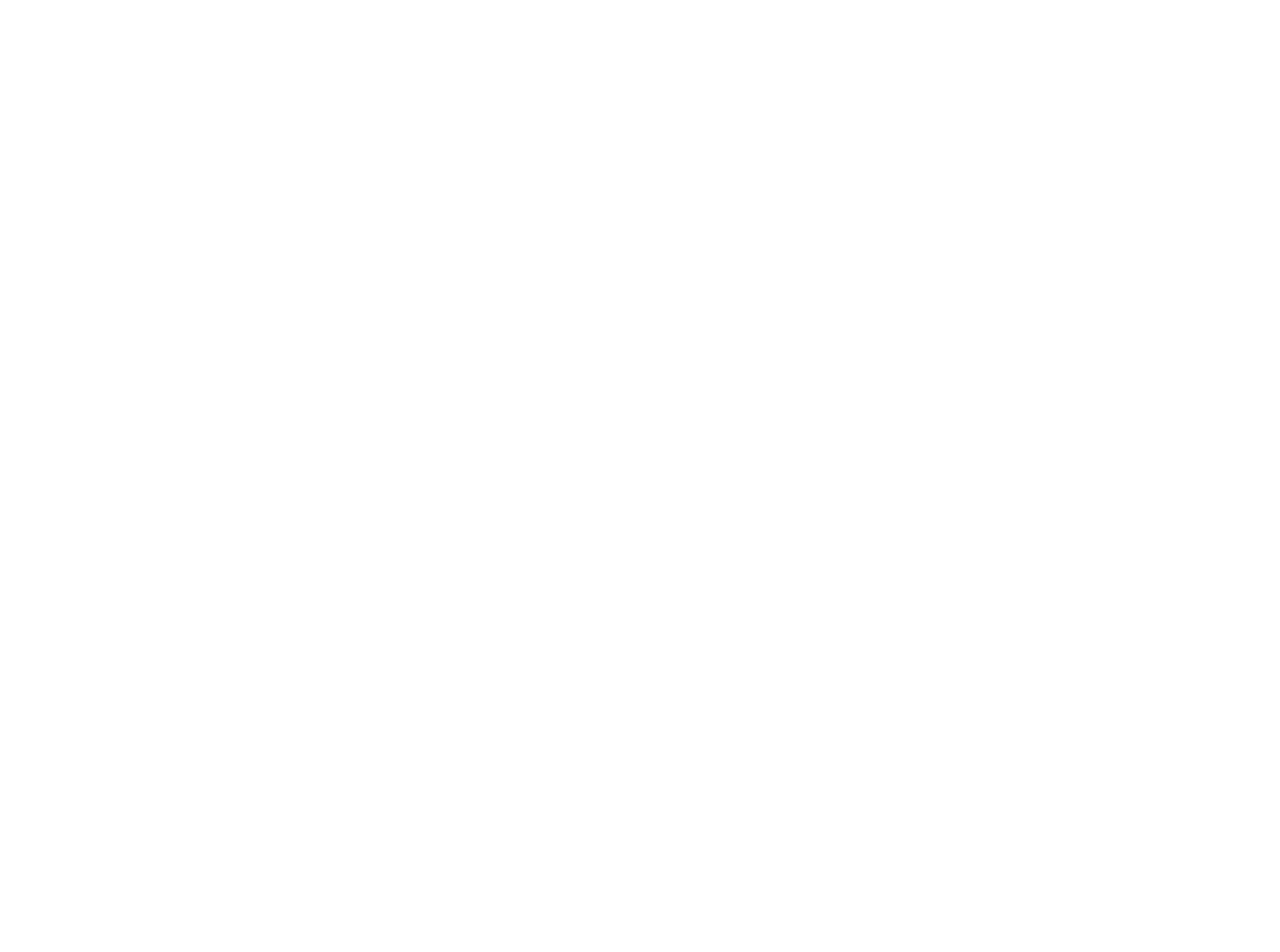
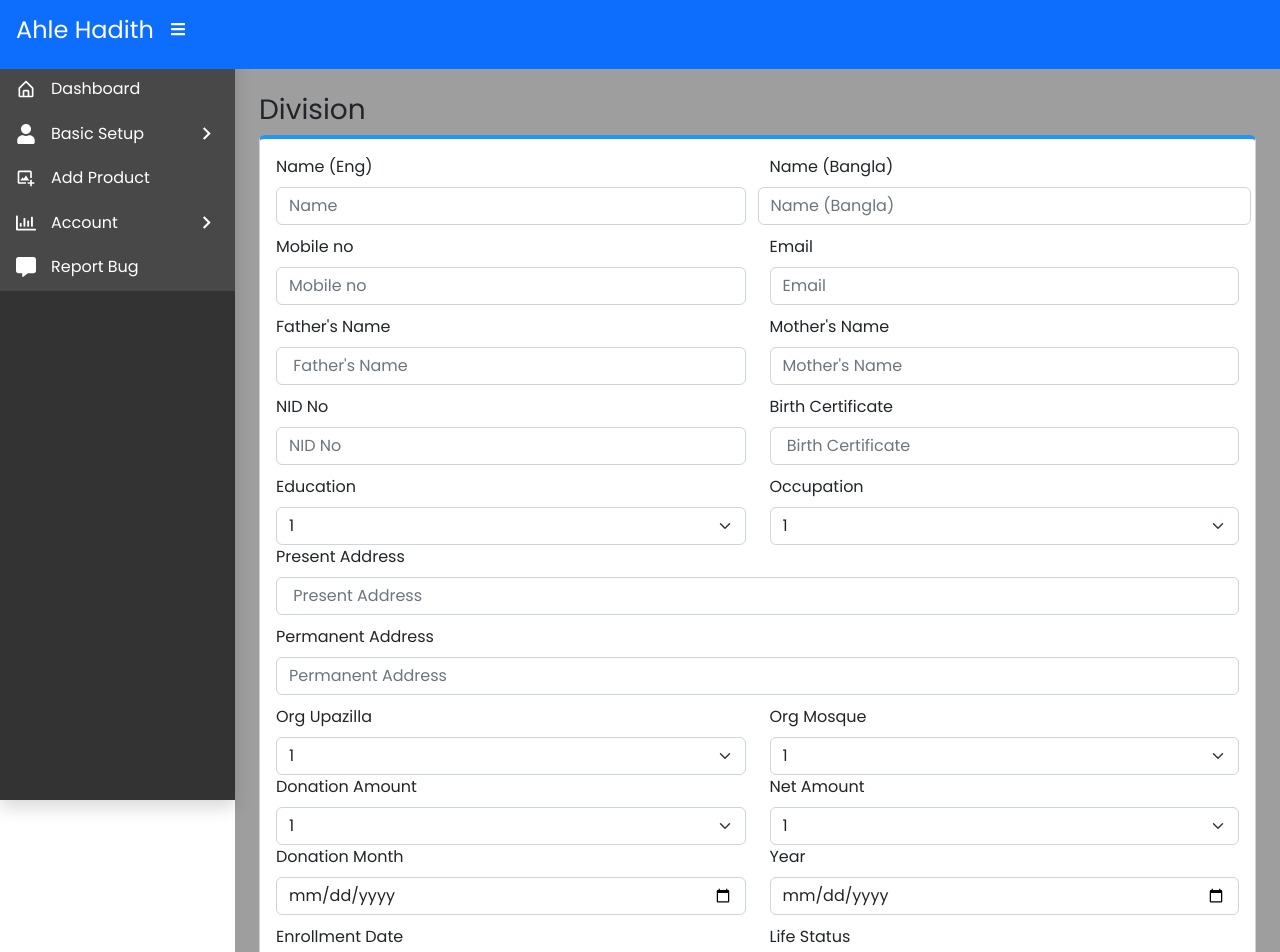
Before and after one commit to MehediHasan25/Aahle-Hadith, a React (Vite) app: page /donar in a window 1280 px wide. Before the commit this address had no page. Shown: the top 952 px of the page. Before the commit the page ends 800 px from the top, so only its background shows below. Built offline with nearby package versions, Linux system fonts and the light colour scheme.

Commit message:
Donar enrollment added

```diff
--- a/src/App.jsx
+++ b/src/App.jsx
@@ -14,6 +14,7 @@ import Division from './component/user/basicSetup/Division';
 import District from './component/user/basicSetup/District';
 import Upazila from './component/user/basicSetup/Upazila';
 import Mosque from './component/user/basicSetup/Mosque';
+import DonarEnrollment from './component/user/basicSetup/DonarEnrollment';
 // import District from './component/District';
 // import { NotificationContainer } from 'react-notifications';
 import toast, { Toaster } from 'react-hot-toast';
@@ -36,6 +37,7 @@ function App() {
       <Route  path="/district" element={ <MainLayout><District/></MainLayout>}/>
       <Route  path="/upazila" element={ <MainLayout><Upazila/></MainLayout>}/>
       <Route  path="/mosque" element={ <MainLayout><Mosque/></MainLayout>}/>
+      <Route  path="/donar" element={ <MainLayout><DonarEnrollment/></MainLayout>}/>
     </Routes>
 
     <Toaster />
--- /dev/null
+++ b/src/component/user/basicSetup/DonarEnrollment.jsx
@@ -0,0 +1,244 @@
+import React from 'react'
+
+const DonarEnrollment = () => {
+  return (
+    <div className="page-content p-4">
+      <div className="pg_title">
+        <h3>Division</h3>
+      </div>
+      <div className="form card p-3">
+        <form action="">
+            <div className="row">
+                <div className="col-md-6">
+                    <div>
+                        <label className="form-label">
+                        Name (Eng)
+                        </label>
+                        <input type="text" className="form-control" name="name" value="" placeholder="Name" />
+                    </div>
+
+                </div>
+                <div className="col-md-6">
+                    <div className="row">
+                        <label className="form-label col-md-4">
+                        Name (Bangla)
+                        </label>
+                        <input type="text" className="form-control col-md-8"  placeholder="Name (Bangla)" name="name" />
+                    </div>
+                </div>
+            </div>
+            <div className="row">
+                <div className="col-md-6">
+                    <div>
+                    <label className="form-label">
+                    Mobile no
+                        </label>
+                        <input type="text" className="form-control"  placeholder="Mobile no" name="mobile_no" />
+                    </div>
+
+                </div>
+                <div className="col-md-6">
+                <div className="">
+                    <label className="form-label">
+                       Email
+                        </label>
+                        <input type="email" className="form-control"  placeholder="Email" name="email" />
+                    </div>
+                </div>
+            </div>
+            <div className="row">
+                <div className="col-md-6">
+                    <div>
+                    <label className="form-label">
+                   Father's Name
+                        </label>
+                        <input type="text" className="form-control" placeholder=" Father's Name" name="name" />
+                    </div>
+
+                </div>
+                <div className="col-md-6">
+                    <div className="">
+                        <label className="form-label">
+                         Mother's Name
+                        </label>
+                        <input type="text" className="form-control"  placeholder="Mother's Name" name="name" />
+                    </div>
+                </div>
+            </div>
+            <div className="row">
+                <div className="col-md-6">
+                    <div>
+                    <label className="form-label">
+                 NID No
+                        </label>
+                        <input type="text" className="form-control" placeholder="NID No" name="email" />
+                    </div>
+
+                </div>
+                <div className="col-md-6">
+                <div className="">
+                    <label className="form-label">
+                  Birth Certificate
+                        </label>
+                        <input type="text" className="form-control"  placeholder=" Birth Certificate" name="" />
+                    </div>
+                </div>
+            </div>
+            <div className="row">
+                <div className="col-md-6">
+                    <div>
+                    <label className="form-label">
+                  Education
+                        </label>
+                        <select className="form-select" id="sel1" name="Education">
+                            <option>1</option>
+                            <option>2</option>
+                            <option>3</option>
+                            <option>4</option>
+                        </select>
+                    </div>
+
+                </div>
+                <div className="col-md-6">
+                <div className="">
+                    <label className="form-label">
+                   Occupation
+                        </label>
+                        <select className="form-select" id="sel1" name="Occupation">
+                            <option>1</option>
+                            <option>2</option>
+                            <option>3</option>
+                            <option>4</option>
+                        </select>
+                    </div>
+                </div>
+            </div>
+            <div className="row">
+                <div className="col-md-12">
+                    <div>
+                    <label className="form-label">
+                   Present Address
+                        </label>
+                        <input type="text" className="form-control"  placeholder=" Present Address" name="address" />
+                    </div>
+                </div>
+            </div>
+            <div className="row">
+                <div className="col-md-12">
+                    <div>
+                    <label className="form-label">
+                   Permanent Address
+                        </label>
+                        <input type="text" className="form-control" placeholder="Permanent Address" name="address" />
+                    </div>
+                </div>
+            </div>
+            <div className="row">
+                <div className="col-md-6">
+                    <div>
+                    <label className="form-label">
+                         Org Upazilla
+                        </label>
+                        <select className="form-select" name="">
+                            <option>1</option>
+                            <option>2</option>
+                            <option>3</option>
+                            <option>4</option>
+                        </select>
+                    </div>
+
+                </div>
+                <div className="col-md-6">
+                <div className="">
+                    <label className="form-label">
+                    Org Mosque
+                        </label>
+                        <select className="form-select"  name="">
+                            <option>1</option>
+                            <option>2</option>
+                            <option>3</option>
+                            <option>4</option>
+                        </select>
+                    </div>
+                </div>
+            </div>
+            <div className="row">
+                <div className="col-md-6">
+                    <div>
+                    <label className="form-label">
+                        Donation Amount
+                        </label>
+                        <select className="form-select" name="">
+                            <option>1</option>
+                            <option>2</option>
+                            <option>3</option>
+                            <option>4</option>
+                        </select>
+                    </div>
+
+                </div>
+                <div className="col-md-6">
+                <div className="">
+                    <label className="form-label">
+                    Net Amount
+                        </label>
+                        <select className="form-select"  name="">
+                            <option>1</option>
+                            <option>2</option>
+                            <option>3</option>
+                            <option>4</option>
+                        </select>
+                    </div>
+                </div>
+            </div>
+
+
+            <div className="row">
+                <div className="col-md-6">
+                    <div>
+                    <label className="form-label">
+                        Donation Month
+                        </label>
+                       <input type="date"  className='form-control'/>
+                    </div>
+
+                </div>
+                <div className="col-md-6">
+                <div className="">
+                    <label className="form-label">
+                   Year
+                        </label>
+                        <input type="date"  className='form-control'/>
+                    </div>
+                </div>
+            </div>
+            <div className="row">
+                <div className="col-md-6">
+                    <div>
+                    <label className="form-label">
+                      Enrollment Date
+                        </label>
+                       <input type="date"  className='form-control'/>
+                    </div>
+
+                </div>
+                <div className="col-md-6">
+                <div className="">
+                    <label className="form-label">
+                 Life Status
+                        </label>
+                        <select className="form-select"  name="">
+                            <option>Alive</option>
+                            <option>Dead</option>
+                        </select>
+                    </div>
+                </div>
+            </div>
+        </form>
+      </div>
+
+      </div>
+  )
+}
+
+export default DonarEnrollment
--- a/src/constant/navs.jsx
+++ b/src/constant/navs.jsx
@@ -26,6 +26,10 @@ const menu = [
       {
         title: "Mosque",
         path: "/mosque",
+      },
+      {
+        title: "Donar Enrollment",
+        path: "/donar",
       },
     ],
   },
--- a/src/index.css
+++ b/src/index.css
@@ -132,7 +132,7 @@ padding-top: 69px;
 .form-tbl{
   border:1px solid #555 !important;
   padding: 0.5em;
-  background: #ddd;
+  background: #efefef;
 }
 .form-tbl table thead{
   background-color: green;
@@ -145,6 +145,8 @@ width: 150px;
 margin: 0 auto;
 }
 table  .act_icon{
+  display: flex;
+  gap: 5px;
  /* display: flex;
  align-items: center;
  flex-wrap: wrap;
@@ -157,7 +159,7 @@ table  .act_icon span {
   text-align: center;
   background-color: red;
   color: #fff;
-  margin: 5px;
+  /* margin: 5px; */
   /* padding-bottom: 7px; */
 }
 table  .act_icon span:nth-child(2){
```
Also changed, not shown: src/component/user/basicSetup/Mosque.jsx (+11 -5 lines).
